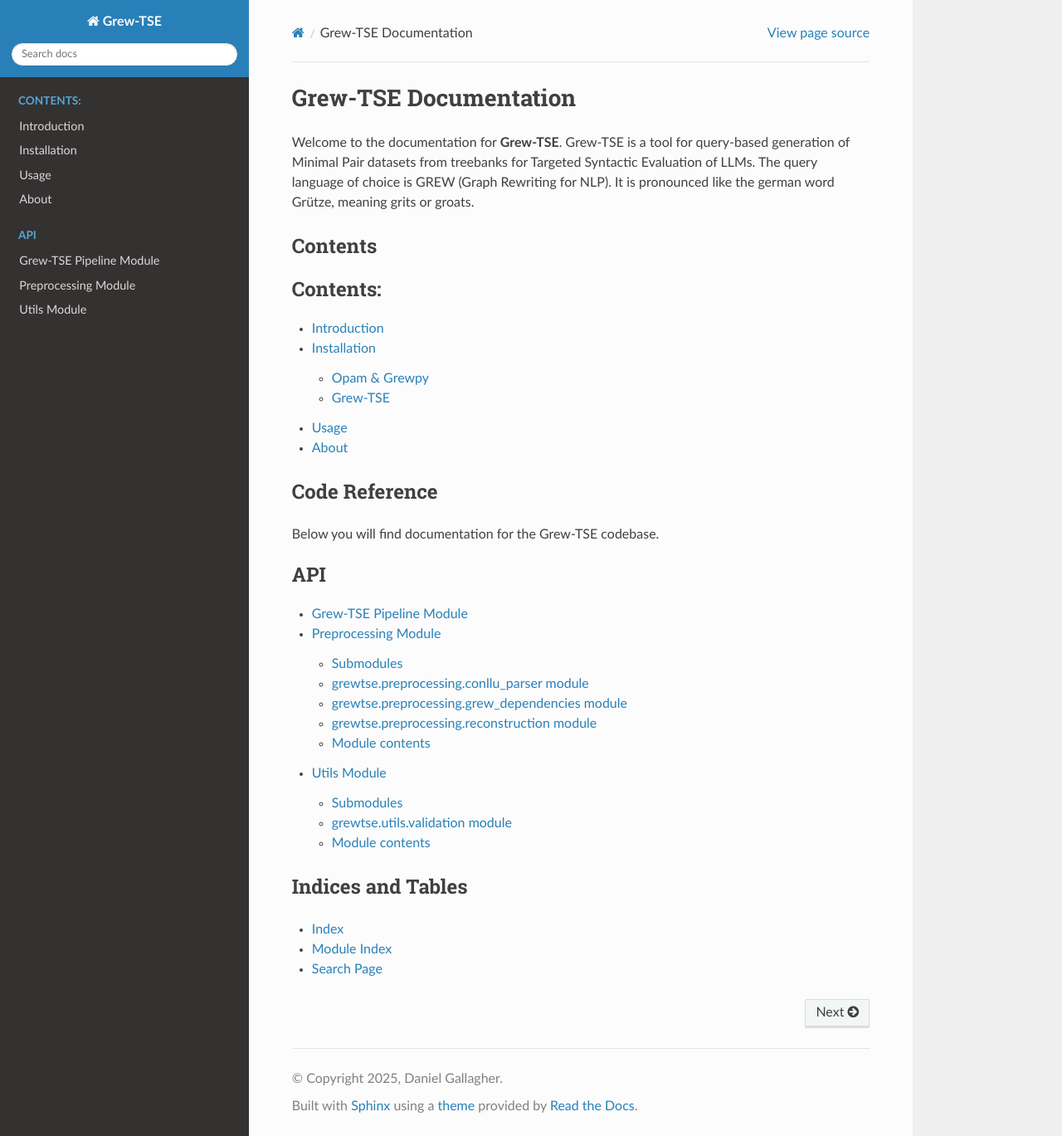
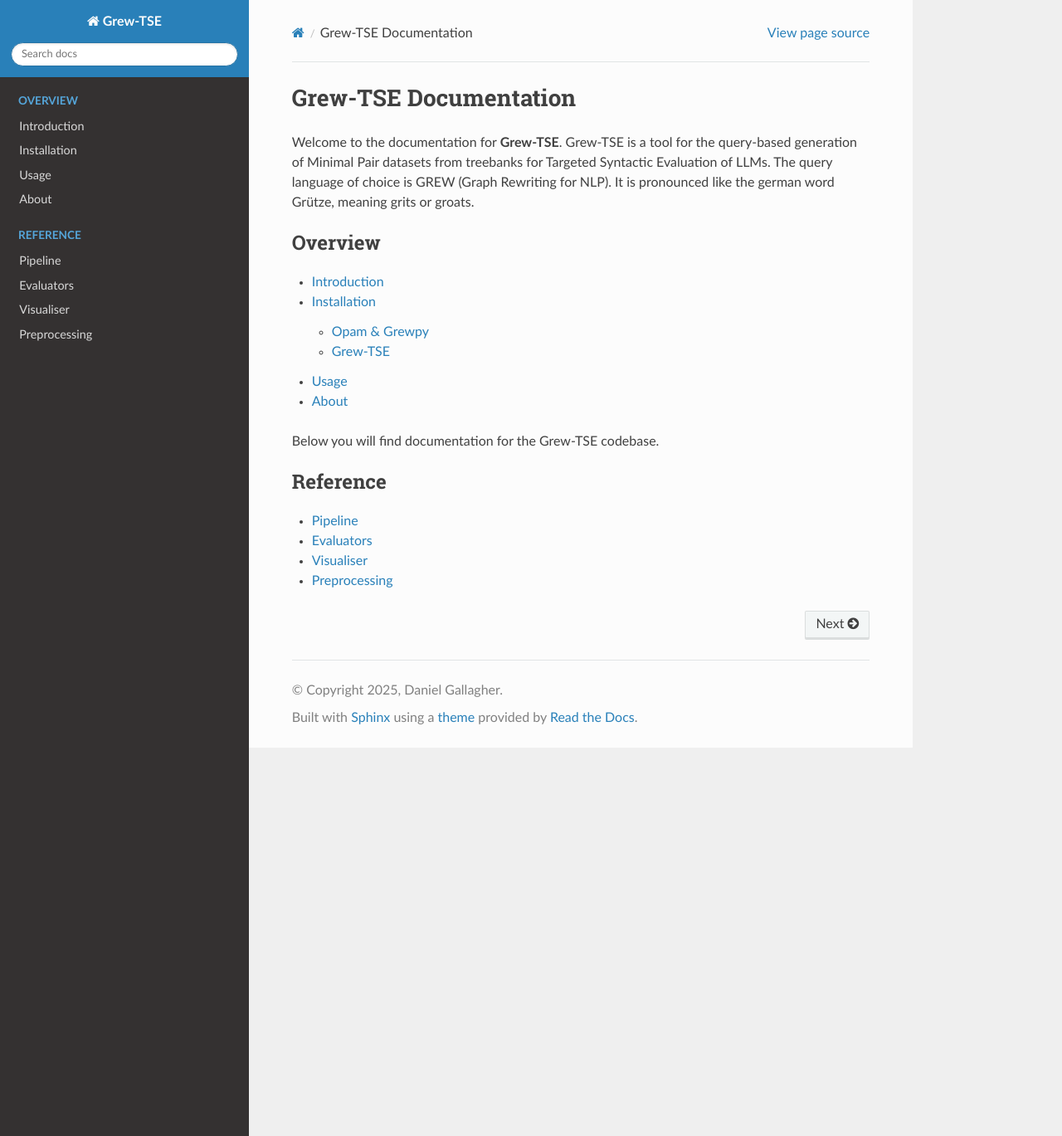
Before and after one commit to DanielGall500/Grew-TSE, a Sphinx documentation site: the page built from docs/source/index.rst, in a window 1280 px wide and 1369 px high. Shown: the whole window at 83% size. Built offline with Sphinx 7.4.7 and the Read the Docs theme 3.1.0, drawn with Linux system fonts in a browser that asks for light colours.

Commit message:
further docs improvements

```diff
--- a/docs/source/conf.py
+++ b/docs/source/conf.py
@@ -31,6 +31,7 @@
 
 templates_path = ['_templates']
 exclude_patterns = []
+autodoc_member_order = "bysource"
 
 
 
--- a/docs/source/grewtse.preprocessing.rst
+++ b/docs/source/grewtse.preprocessing.rst
@@ -1,37 +1,6 @@
-Preprocessing Module
-=============================
+Preprocessing
+=====================
 
-Submodules
-----------
-
-grewtse.preprocessing.conllu\_parser module
--------------------------------------------
-
-.. automodule:: grewtse.preprocessing.conllu_parser
+.. autoclass:: grewtse.preprocessing.ConlluParser
    :members:
    :show-inheritance:
-   :undoc-members:
-
-grewtse.preprocessing.grew\_dependencies module
------------------------------------------------
-
-.. automodule:: grewtse.preprocessing.grew_dependencies
-   :members:
-   :show-inheritance:
-   :undoc-members:
-
-grewtse.preprocessing.reconstruction module
--------------------------------------------
-
-.. automodule:: grewtse.preprocessing.reconstruction
-   :members:
-   :show-inheritance:
-   :undoc-members:
-
-Module contents
----------------
-
-.. automodule:: grewtse.preprocessing
-   :members:
-   :show-inheritance:
-   :undoc-members:
--- a/docs/source/grewtse.rst
+++ b/docs/source/grewtse.rst
@@ -1,7 +1,5 @@
-Grew-TSE Pipeline Module
-===============
+Pipeline
+========
 
-.. autoclass:: grewtse.pipeline.GrewTSEPipe
+.. autoclass:: grewtse.GrewTSEPipe
    :members:
-   :show-inheritance:
-   :undoc-members:
--- a/docs/source/grewtse.utils.rst
+++ /dev/null
@@ -1,21 +0,0 @@
-Utils Module
-=====================
-
-Submodules
-----------
-
-grewtse.utils.validation module
--------------------------------
-
-.. automodule:: grewtse.utils.validation
-   :members:
-   :show-inheritance:
-   :undoc-members:
-
-Module contents
----------------
-
-.. automodule:: grewtse.utils
-   :members:
-   :show-inheritance:
-   :undoc-members:
--- /dev/null
+++ b/docs/source/grewtse.visualise.rst
@@ -0,0 +1,6 @@
+Visualiser
+===================
+
+.. autoclass:: grewtse.visualise.GrewTSEVisualiser
+   :members:
+   :show-inheritance:
--- a/docs/source/index.rst
+++ b/docs/source/index.rst
@@ -1,42 +1,24 @@
-.. Grew-TSE documentation master file, created by
-   sphinx-quickstart on Wed Nov  5 16:10:56 2025.
-   You can adapt this file completely to your liking, but it should at least
-   contain the root `toctree` directive.
-
 Grew-TSE Documentation
 ======================
 
-Welcome to the documentation for **Grew-TSE**. Grew-TSE is a tool for query-based generation of Minimal Pair datasets from treebanks for Targeted Syntactic Evaluation of LLMs. The query language of choice is GREW (Graph Rewriting for NLP). It is pronounced like the german word Grütze, meaning grits or groats.
-
-Contents
---------
+Welcome to the documentation for **Grew-TSE**. Grew-TSE is a tool for the query-based generation of Minimal Pair datasets from treebanks for Targeted Syntactic Evaluation of LLMs. The query language of choice is GREW (Graph Rewriting for NLP). It is pronounced like the german word Grütze, meaning grits or groats.
 
 .. toctree::
    :maxdepth: 2
-   :caption: Contents:
+   :caption: Overview
 
    introduction
    installation
    usage
    about
 
-
-Code Reference
--------------
-
 Below you will find documentation for the Grew-TSE codebase.
 
 .. toctree::
-   :maxdepth: 2
-   :caption: API
+   :maxdepth: 1
+   :caption: Reference
 
    grewtse
+   grewtse.evaluators
+   grewtse.visualise
    grewtse.preprocessing
-   grewtse.utils
-
-Indices and Tables
-------------------
-
-* :ref:`genindex`
-* :ref:`modindex`
-* :ref:`search`
```
Also changed, not shown: docs/source/grewtse.evaluators.rst (added, +16 -0 lines).
